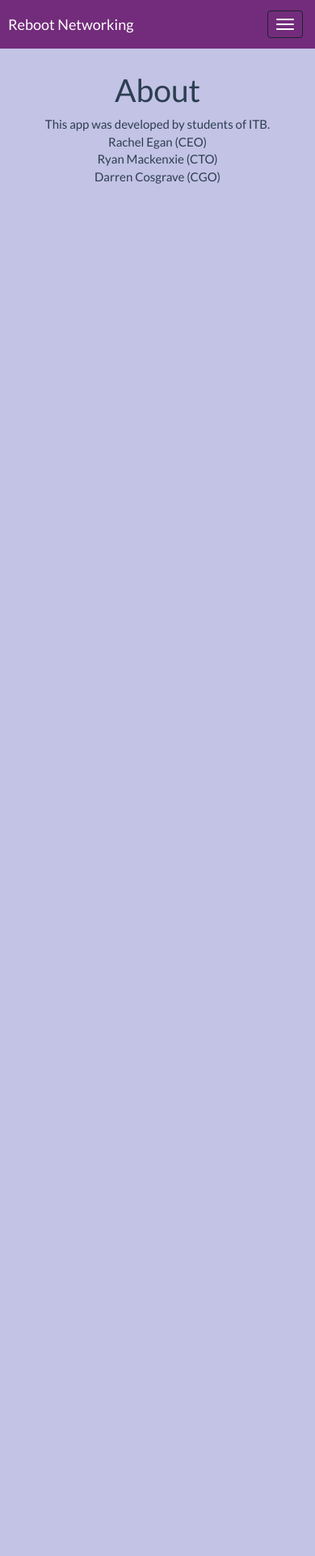
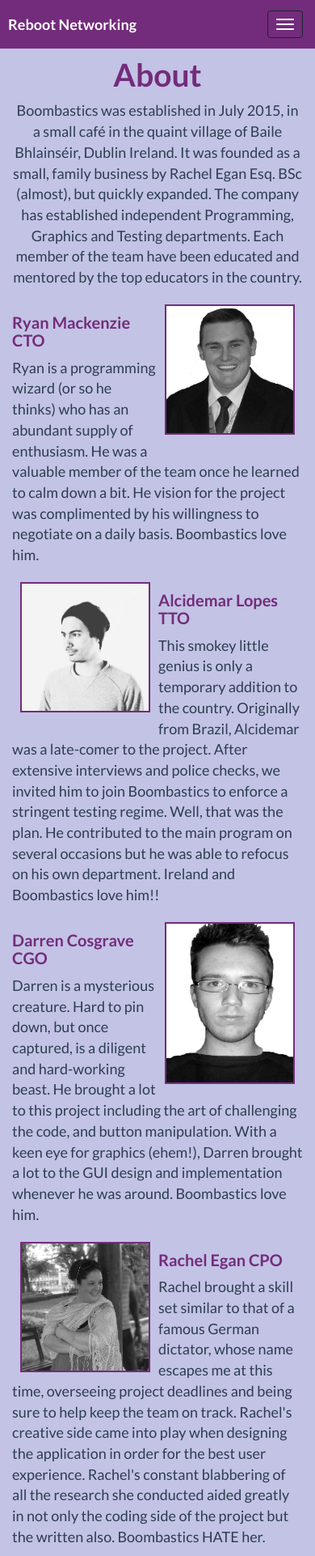
Before and after one commit to B00075594/Boombastics-App, a PHP site: page /about.php in a window 390 px wide. Shown: the whole page at 81% size. Before the commit the page ends 227 px from the top, so only its background shows below. Run offline with PHP 8.4, Linux system fonts and the light colour scheme.

Commit message:
Added in our bio's and added in css to help ajust for mobile view

```diff
--- a/about.php
+++ b/about.php
@@ -15,17 +15,73 @@
 	<script src="javaScript/bootstrap.min.js" type="text/javascript"></script>
 	<style> @import "css/style.css";</style>
 </head>
-<body>
+<body class="special_layout">
 
 <?php include 'include/headerLOGIN.php';?>
 
-<center style="margin-top: 90px;">
-<h1>About</h1>
-<p>This app was developed by students of ITB.<br>
-Rachel Egan (CEO)<br>
-Ryan Mackenxie (CTO)<br>
-Darren Cosgrave (CGO)</p>
+<center style="margin-top: 50px;">
+	<div class="container">
+		<h1>About</h1>
 
+		<p>
+			Boombastics was established in July 2015, in a small caf&#233; in the quaint village of Baile Bhlains&#233;ir, Dublin
+			Ireland. It was founded as a small, family business by Rachel Egan Esq. BSc (almost), but quickly expanded. The company
+			has established independent Programming, Graphics and Testing departments. Each member of the team have been educated and
+			mentored by the top educators in the country.
+		</p>
+
+		<div>
+			<div class="p_left">
+				<img width="161" height="161" src="images/people/ryan.jpg" class="right" alt="pic of member ryan"/>
+
+				<h2>Ryan Mackenzie CTO</h2>
+				<p>
+					Ryan is a programming wizard (or so he thinks) who has an abundant supply of enthusiasm. He was a valuable member of the team once he learned to calm down
+					a bit. He vision for the project was complimented by his willingness to negotiate on a daily basis. Boombastics love him.
+				</p>
+			</div>
+		</div>
+
+		<div>
+			<div class="p_right">
+				<img width="161" height="161" src="images/people/cid.jpg" class="left" alt="pic of member cid" />
+
+				<h2>Alcidemar Lopes TTO</h2>
+				<p>
+					This smokey little genius is only a temporary addition to the country. Originally from Brazil, Alcidemar was a late-comer to the project. After extensive
+					interviews and police checks, we invited him to join Boombastics to enforce a stringent testing regime. Well, that was the plan. He contributed to the main
+					program on several occasions but he was able to refocus on his own department. Ireland and Boombastics love him!!
+				</p>
+			</div>
+		</div>
+
+		<div>
+			<div class="p_left">
+				<img width="161" height="200" src="images/people/darren.jpg" class="right" alt="pic of member darren"/>
+
+				<h2>Darren Cosgrave CGO</h2>
+				<p>
+					Darren is a mysterious creature. Hard to pin down, but once captured, is a diligent and hard-working beast. He brought a lot to this project including the
+					art of challenging the code, and button manipulation. With a keen eye for graphics (ehem!), Darren brought a lot to the GUI design and implementation
+					whenever he was around. Boombastics love him.
+				</p>
+			</div>
+		</div>
+
+		<div>
+
+			<div class="p_right">
+				<img width="161" height="161" src="images/people/rachel.jpg" class="left" alt="pic of member rachel"/>
+
+				<h2>Rachel Egan CPO</h2>
+				<p>
+					Rachel brought a skill set similar to that of a famous German dictator, whose name escapes me at this time, overseeing project deadlines and being sure to
+					help keep the team on track. Rachel's creative side came into play when designing the application in order for the best user experience. Rachel's constant
+					blabbering of all the research she conducted aided greatly in not only the coding side of the project but the written also. Boombastics HATE her.
+				</p>
+			</div>
+		</div>
+	</div>
 </center>
 </body>
 </html>
--- a/css/style.css
+++ b/css/style.css
@@ -7,7 +7,7 @@ body{
 	font-size:18px;
 	padding-left:10px;
 }
-label,a{
+label,a ,h1 ,h2{
 	font-weight:bold;
 	color:#732C7B;
 }
@@ -73,6 +73,33 @@ input[type="button"]{
 a{
 	font-size:18px;
 }
+.left{
+	float: left;
+	border: 2px solid #732C7B;
+	margin: 10px;
+}
+.right{
+	float: right;
+	border: 2px solid #732C7B;
+	margin: 10px;
+}
+
+.p_left{
+	float: left;
+	text-align: start;
+}
+.p_right{
+	float: right;
+	text-align: start;
+}
+
+.special_layout h2{
+	font-size: 20px;
+
+}
+.special_layout p{
+	font-size: 18px;
+}
 #button_size{
 	width: 130px !important;
 	height: 130px !important;
```
Also changed, not shown: aboutNOTLOGIN.php (+63 -7 lines), images/people/cid.jpg (added), images/people/darren.jpg (added), images/people/rachel.jpg (added), images/people/ryan.jpg (added).
